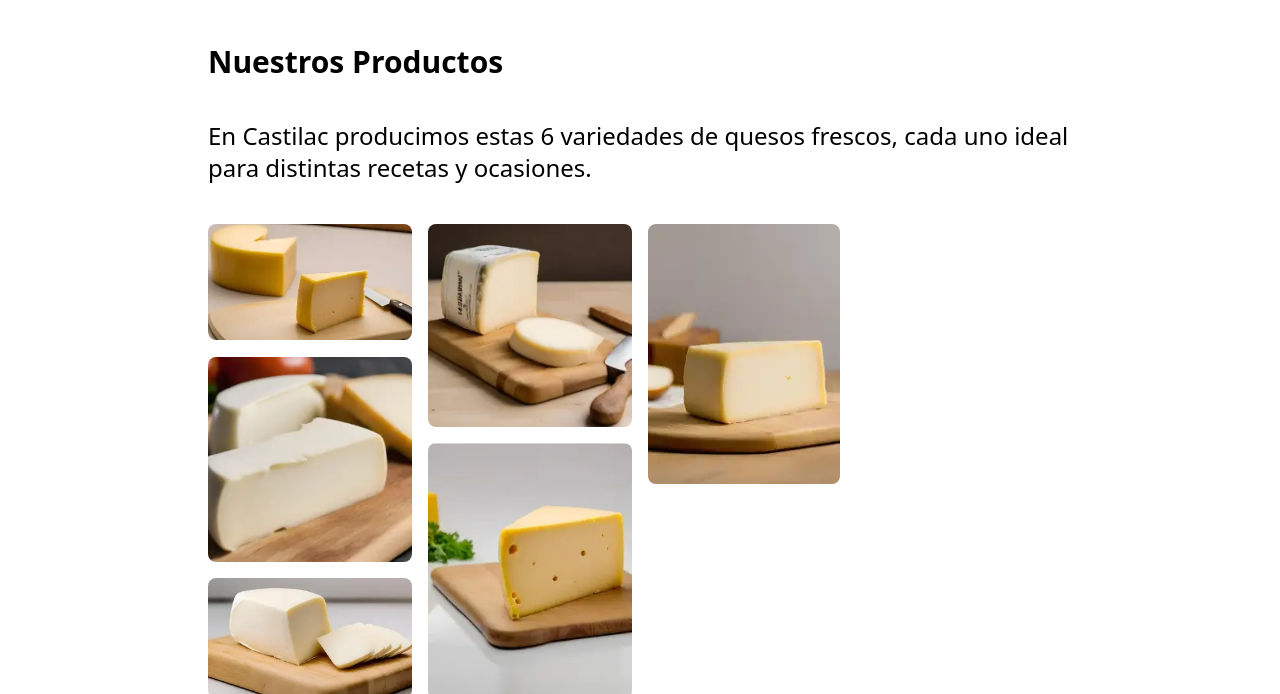
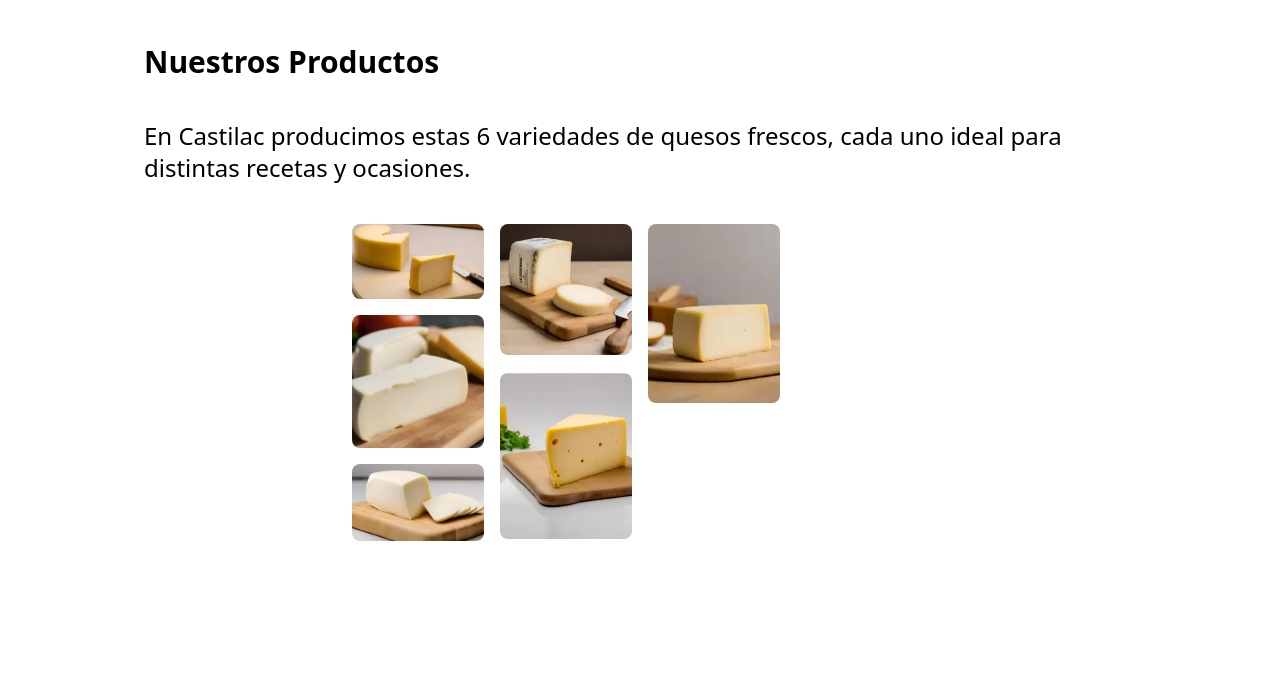
Before and after one commit to horwellmv/castilac, an Astro site: page / in a window 1280 px wide. Shown: the part 1090-1784 px from the top of the page. Built offline with nearby package versions, Linux system fonts and the light colour scheme; Astro itself is replaced by a stand-in of ours.

Commit message:
Corrige margen de seccion Productos

```diff
--- a/src/components/Products.astro
+++ b/src/components/Products.astro
@@ -1,7 +1,7 @@
-<div class="mx-5 lg:mx-52 mb-10 md:mb-32">
+<div class="mx-5 lg:mx-36 mb-10 md:mb-32">
     <h2 class="text-xl md:text-3xl font-semibold mb-2 md:mb-10">Nuestros Productos</h2>
     <p class="mb-5 md:text-2xl md:mb-10">En Castilac producimos estas 6 variedades de quesos frescos, cada uno ideal para distintas recetas y ocasiones.</p>
-    <div class="grid grid-cols-2 md:grid-cols-4 gap-4">
+    <div class="grid grid-cols-2 md:grid-cols-4 gap-4 mx-3 lg:mx-52">
         <div class="grid gap-4">
             <div>
                 <img
```
